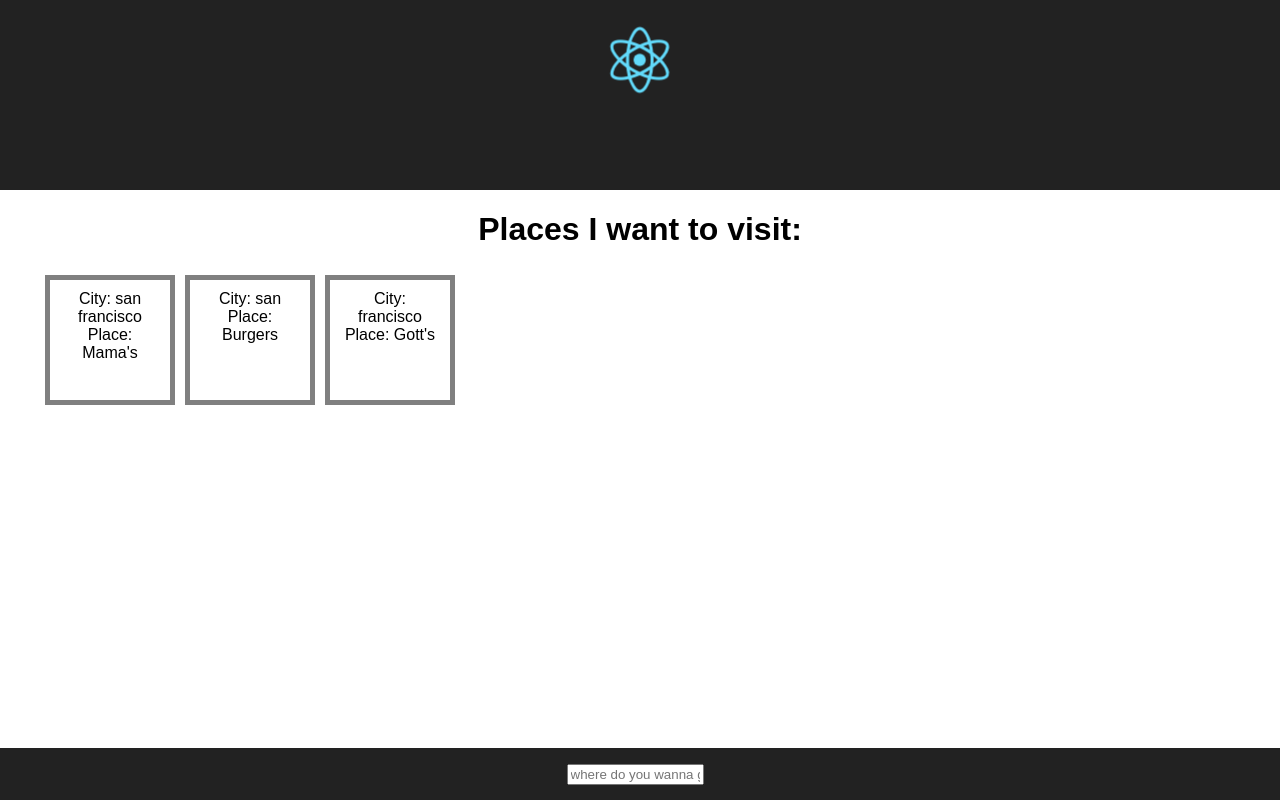
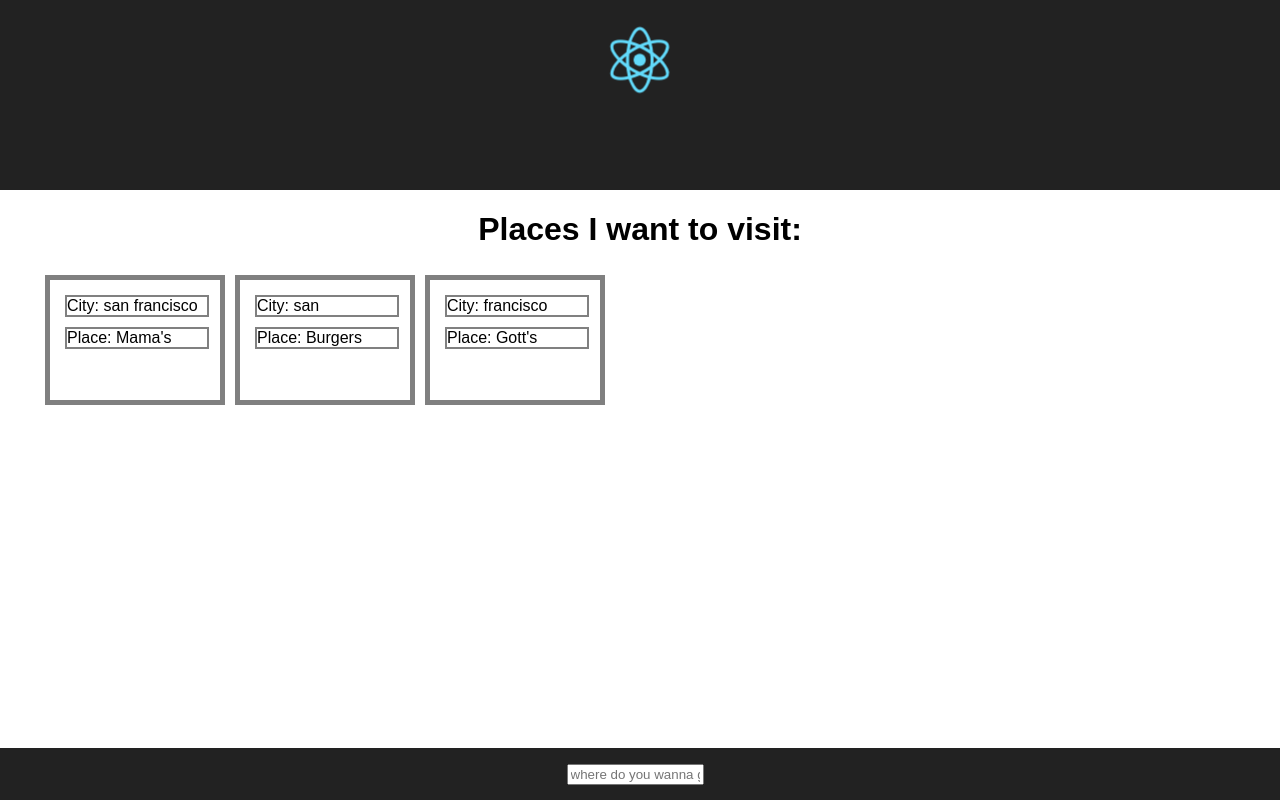
Before and after one commit to patrickford/places-to-go-react, a React (Create React App) app: page / in a window 1280 px wide. Built offline with nearby package versions, Linux system fonts and the light colour scheme.

Commit message:
more changes to styles, now to get the place box to display place info separate

```diff
--- a/src/App.css
+++ b/src/App.css
@@ -42,10 +42,19 @@
 .Place-Item {
   float: left;
   position: relative;
-  width: 100px;
+  width: 150px;
   height: 100px;
   padding: 10px;
   border: 5px solid gray;
+  margin: 5px;
+}
+
+.place-info {
+  float: left;
+  position: relative;
+  border: 2px solid gray;
+  width: 140px;
+  text-align: left;
   margin: 5px;
 }
 
--- a/src/components/place/PlaceItem.js
+++ b/src/components/place/PlaceItem.js
@@ -3,10 +3,10 @@ import React, { Component } from 'react';
 export const PlaceItem = (props) => {
   return(
     <div className='Place-Item'>
-      <span>
+      <span className="place-info">
         <label>City: {props.location} </label>
       </span>
-      <span>
+      <span className="place-info">
         <label>Place: {props.name} </label>
       </span>
     </div>
```
